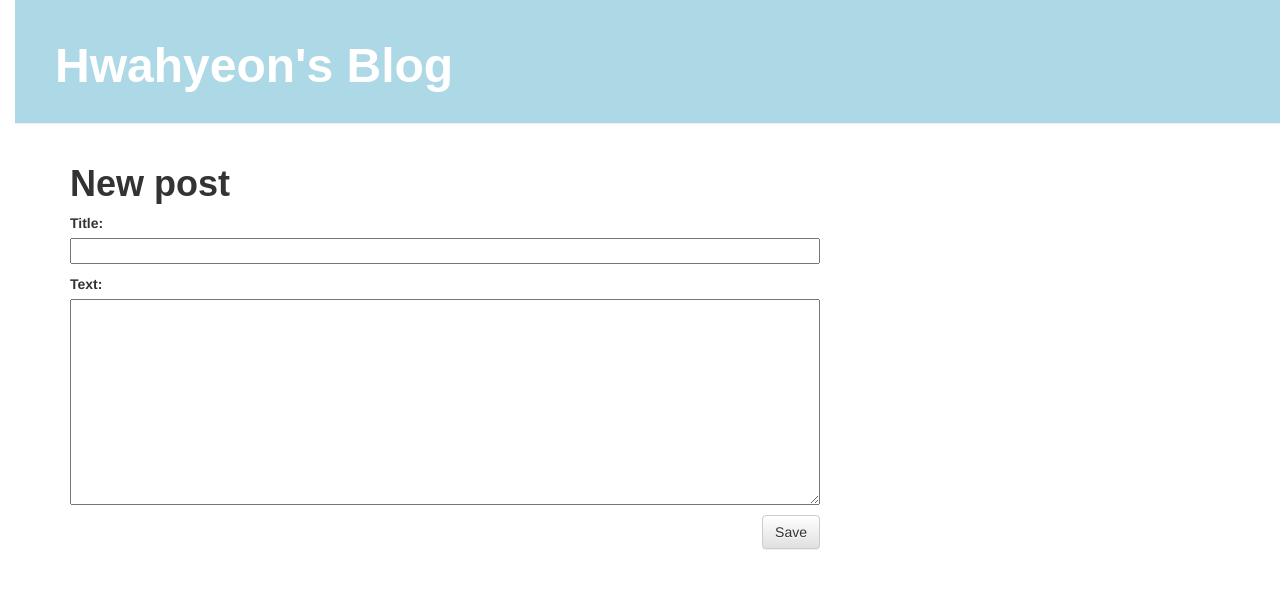
After one commit to Pirogramming-21/Koh-Hwahyeon, a Django app: page /post/new/ in a window 1280 px wide. The commit adds this page. Shown: the top 589 px of the page. Run offline with Django 5.2, Linux system fonts and the light colour scheme; some libraries are stand-ins or nearby versions.

Commit message:
Django 폼

```diff
--- /dev/null
+++ b/djangogirls/blog/forms.py
@@ -0,0 +1,7 @@
+from django import forms
+from .models import Post
+
+class PostForm(forms.ModelForm):
+    class Meta:
+        model=Post
+        fields=('title','text',)
--- a/djangogirls/blog/static/css/blog.css
+++ b/djangogirls/blog/static/css/blog.css
@@ -1,12 +1,17 @@
 h1 a {
     color:#FCA205;
-    font-family: 'Lobster';
+    font-family: 'Hanna', sans-serif;
+    font-weight: 700;
+}
+h1 {
+    font-family: 'Hanna', sans-serif;
+    font-weight: 600;
 }
 body {
     padding-left: 15px;
 }
 .page-header {
-    background-color: #ff9400;
+    background-color: lightblue;
     margin-top: 0;
     padding: 20px 20px 20px 40px;
 }
@@ -22,11 +27,11 @@ body {
 }
 
 h1, h2, h3, h4 {
-    font-family: 'Lobster', cursive;
+    font-family: 'Hanna',sans-serif;
 }
-
 .date {
     color: #828282;
+    text-align: right;
 }
 
 .save {
--- a/djangogirls/blog/templates/blog/base.html
+++ b/djangogirls/blog/templates/blog/base.html
@@ -9,13 +9,16 @@
     </head>
     <body>
         <div class="page-header">
-            <h1><a href="/">Django Girls Blog</a></h1>
+            {% if user.is_authenticated %}
+                <a href="{% url 'post_new' %}" class="top-menu"><span class="glyphicon glyphicon-plus"></span></a>
+            {% endif %}
+            <h1><a href="/">Hwahyeon's Blog</a></h1>
         </div>
         <div class="content container">
             <div class="row">
                 <div class="col-md-8">
-                {% block content %}
-                {% endblock %}
+                    {% block content %}
+                    {% endblock %}
                 </div>
             </div>
         </div>
--- a/djangogirls/blog/templates/blog/post_detail.html
+++ b/djangogirls/blog/templates/blog/post_detail.html
@@ -7,6 +7,9 @@
                 {{ post.published_date }}
             </div>
         {% endif %}
+        {% if user.is_authenticated %}
+            <a class="btn btn-default" href="{% url 'post_edit' pk=post.pk %}"><span class="glyphicon glyphicon-pencil"></span></a>
+        {% endif %}
         <h1>{{ post.title }}</h1>
         <p>{{ post.text|linebreaksbr }}</p>
     </div>
--- /dev/null
+++ b/djangogirls/blog/templates/blog/post_edit.html
@@ -0,0 +1,9 @@
+{% extends 'blog/base.html' %}
+
+{% block content %}
+    <h1>New post</h1>
+    <form method="POST" class="post-form">{% csrf_token %}
+        {{ form.as_p }}
+        <button type="submit" class="save btn btn-default">Save</button>
+    </form>
+{% endblock %}
--- a/djangogirls/blog/urls.py
+++ b/djangogirls/blog/urls.py
@@ -4,4 +4,6 @@ from . import views
 urlpatterns = [
     path('', views.post_list, name='post_list'),
     path('post/<int:pk>/', views.post_detail, name='post_detail'),
+    path('post/new/', views.post_new, name='post_new'),
+    path('post/<int:pk>/edit/', views.post_edit, name='post_edit'),
 ]
--- a/djangogirls/blog/views.py
+++ b/djangogirls/blog/views.py
@@ -1,7 +1,7 @@
-from django.shortcuts import render
+from django.shortcuts import render, get_object_or_404, redirect
 from .models import Post
-from .models import timezone
-from django.shortcuts import render, get_object_or_404
+from django.utils import timezone
+from .forms import PostForm
 
 
 # Create your views here.
@@ -12,3 +12,30 @@ def post_list(request):
 def post_detail(request, pk):
     post=get_object_or_404(Post, pk=pk)
     return render(request, 'blog/post_detail.html', {'post': post})
+
+def post_new(request):
+    if request.method=="POST":
+        form = PostForm(request.POST)
+        if form.is_valid():
+            post=form.save(commit=False)
+            post.author=request.user
+            post.published_date=timezone.now()
+            post.save()
+            return redirect('post_detail', pk=post.pk)
+    else:
+        form=PostForm()
+    return render(request, 'blog/post_edit.html', {'form': form})
+
+def post_edit(request, pk):
+    post=get_object_or_404(Post, pk=pk)
+    if request.method=="POST":
+        form=PostForm(request.POST, instance=post)
+        if form.is_valid():
+            post=form.save(commit=False)
+            post.author=request.user
+            post.published_date=timezone.now()
+            post.save()
+            return redirect('post_detail', pk=post.pk)
+    else:
+        form=PostForm(instance=post)
+    return render(request, 'blog/post_edit.html', {'form': form})
--- a/djangogirls/mysite/settings.py
+++ b/djangogirls/mysite/settings.py
@@ -116,7 +116,7 @@ USE_TZ = True
 # Static files (CSS, JavaScript, Images)
 # https://docs.djangoproject.com/en/5.0/howto/static-files/
 
-STATIC_URL = 'static/'
+STATIC_URL = '/static/'
 STATIC_ROOT = BASE_DIR / 'static'
 
 # Default primary key field type
```
Also changed, not shown: djangogirls/db.sqlite3.
